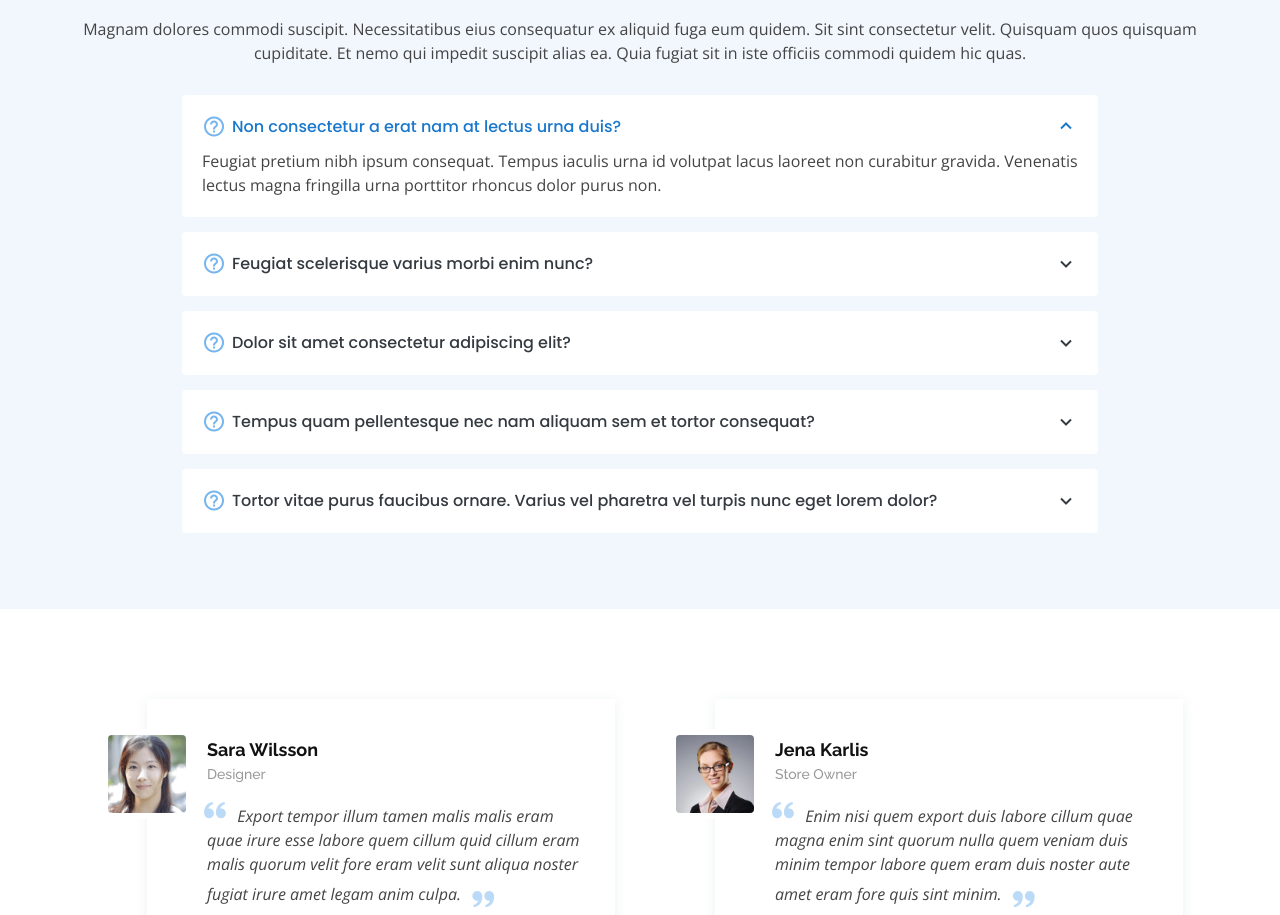
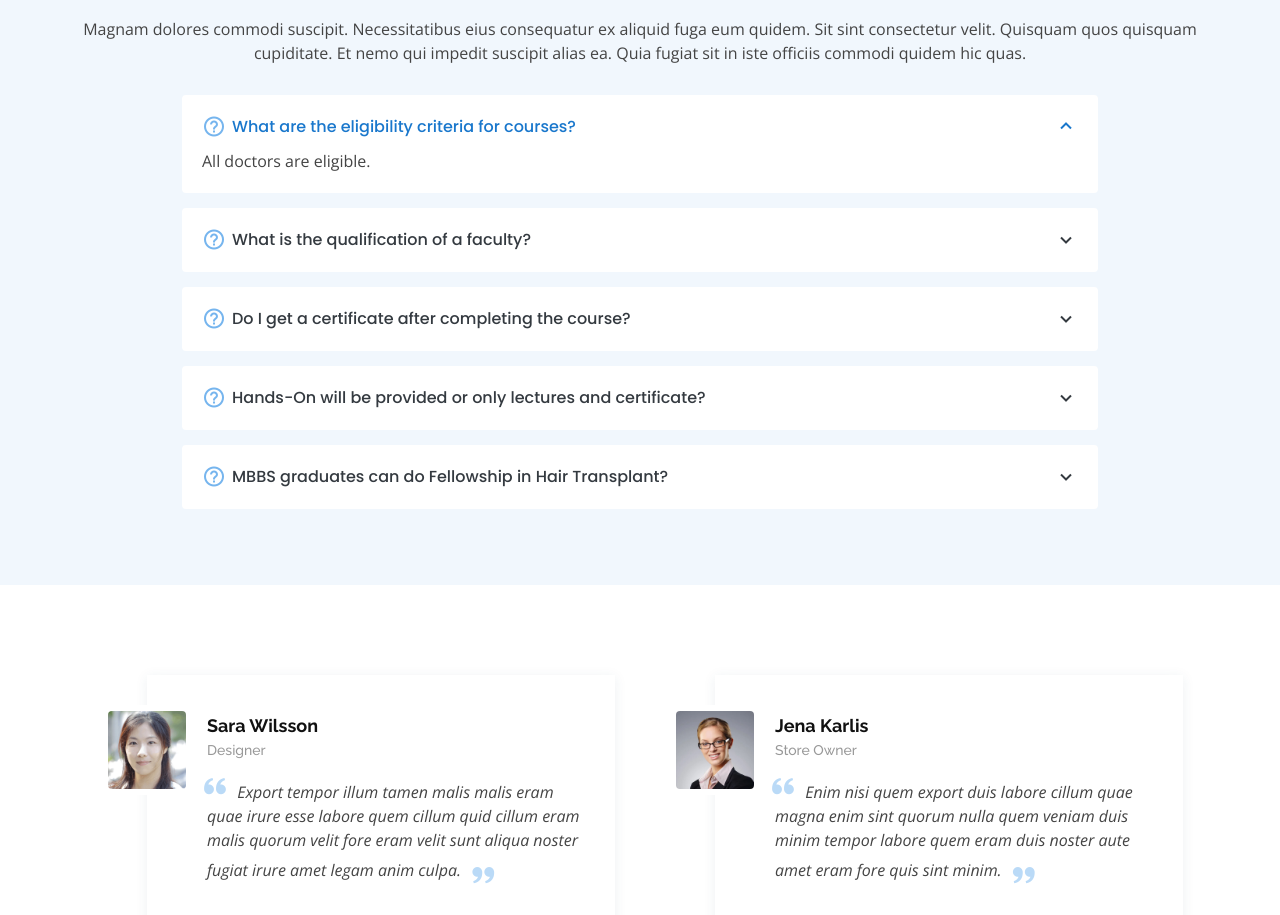
Before and after one commit to iamcsindia/iamcsindia.github.io, a plain HTML site: page index.html in a window 1280 px wide. Shown: the part 3896-4811 px from the top of the page. Drawn offline with nearby package versions, Linux system fonts and the light colour scheme.

Commit message:
updated frequent questions and answers.

```diff
--- a/index.html
+++ b/index.html
@@ -332,46 +332,46 @@
         <div class="faq-list">
           <ul>
             <li data-aos="fade-up">
-              <i class="bx bx-help-circle icon-help"></i> <a data-bs-toggle="collapse" class="collapse" data-bs-target="#faq-list-1">Non consectetur a erat nam at lectus urna duis? <i class="bx bx-chevron-down icon-show"></i><i class="bx bx-chevron-up icon-close"></i></a>
+              <i class="bx bx-help-circle icon-help"></i> <a data-bs-toggle="collapse" class="collapse" data-bs-target="#faq-list-1">What are the eligibility criteria for courses? <i class="bx bx-chevron-down icon-show"></i><i class="bx bx-chevron-up icon-close"></i></a>
               <div id="faq-list-1" class="collapse show" data-bs-parent=".faq-list">
                 <p>
-                  Feugiat pretium nibh ipsum consequat. Tempus iaculis urna id volutpat lacus laoreet non curabitur gravida. Venenatis lectus magna fringilla urna porttitor rhoncus dolor purus non.
+                  All doctors are eligible.
                 </p>
               </div>
             </li>
 
             <li data-aos="fade-up" data-aos-delay="100">
-              <i class="bx bx-help-circle icon-help"></i> <a data-bs-toggle="collapse" data-bs-target="#faq-list-2" class="collapsed">Feugiat scelerisque varius morbi enim nunc? <i class="bx bx-chevron-down icon-show"></i><i class="bx bx-chevron-up icon-close"></i></a>
+              <i class="bx bx-help-circle icon-help"></i> <a data-bs-toggle="collapse" data-bs-target="#faq-list-2" class="collapsed">What is the qualification of a faculty? <i class="bx bx-chevron-down icon-show"></i><i class="bx bx-chevron-up icon-close"></i></a>
               <div id="faq-list-2" class="collapse" data-bs-parent=".faq-list">
                 <p>
-                  Dolor sit amet consectetur adipiscing elit pellentesque habitant morbi. Id interdum velit laoreet id donec ultrices. Fringilla phasellus faucibus scelerisque eleifend donec pretium. Est pellentesque elit ullamcorper dignissim. Mauris ultrices eros in cursus turpis massa tincidunt dui.
+                  Our doctors are Plastic Surgeon, Dermatologists and Facial Plastic Surgeons.
                 </p>
               </div>
             </li>
 
             <li data-aos="fade-up" data-aos-delay="200">
-              <i class="bx bx-help-circle icon-help"></i> <a data-bs-toggle="collapse" data-bs-target="#faq-list-3" class="collapsed">Dolor sit amet consectetur adipiscing elit? <i class="bx bx-chevron-down icon-show"></i><i class="bx bx-chevron-up icon-close"></i></a>
+              <i class="bx bx-help-circle icon-help"></i> <a data-bs-toggle="collapse" data-bs-target="#faq-list-3" class="collapsed">Do I get a certificate after completing the course?<i class="bx bx-chevron-down icon-show"></i><i class="bx bx-chevron-up icon-close"></i></a>
               <div id="faq-list-3" class="collapse" data-bs-parent=".faq-list">
                 <p>
-                  Eleifend mi in nulla posuere sollicitudin aliquam ultrices sagittis orci. Faucibus pulvinar elementum integer enim. Sem nulla pharetra diam sit amet nisl suscipit. Rutrum tellus pellentesque eu tincidunt. Lectus urna duis convallis convallis tellus. Urna molestie at elementum eu facilisis sed odio morbi quis
+                  Upon successful completion of the course, students will be issued a certificate.
                 </p>
               </div>
             </li>
 
             <li data-aos="fade-up" data-aos-delay="300">
-              <i class="bx bx-help-circle icon-help"></i> <a data-bs-toggle="collapse" data-bs-target="#faq-list-4" class="collapsed">Tempus quam pellentesque nec nam aliquam sem et tortor consequat? <i class="bx bx-chevron-down icon-show"></i><i class="bx bx-chevron-up icon-close"></i></a>
+              <i class="bx bx-help-circle icon-help"></i> <a data-bs-toggle="collapse" data-bs-target="#faq-list-4" class="collapsed">Hands-On will be provided or only lectures and certificate?<i class="bx bx-chevron-down icon-show"></i><i class="bx bx-chevron-up icon-close"></i></a>
               <div id="faq-list-4" class="collapse" data-bs-parent=".faq-list">
                 <p>
-                  Molestie a iaculis at erat pellentesque adipiscing commodo. Dignissim suspendisse in est ante in. Nunc vel risus commodo viverra maecenas accumsan. Sit amet nisl suscipit adipiscing bibendum est. Purus gravida quis blandit turpis cursus in.
+                  Certificate will be provided after completion of the course with Extensive Hands-On.
                 </p>
               </div>
             </li>
 
             <li data-aos="fade-up" data-aos-delay="400">
-              <i class="bx bx-help-circle icon-help"></i> <a data-bs-toggle="collapse" data-bs-target="#faq-list-5" class="collapsed">Tortor vitae purus faucibus ornare. Varius vel pharetra vel turpis nunc eget lorem dolor? <i class="bx bx-chevron-down icon-show"></i><i class="bx bx-chevron-up icon-close"></i></a>
+              <i class="bx bx-help-circle icon-help"></i> <a data-bs-toggle="collapse" data-bs-target="#faq-list-5" class="collapsed">MBBS graduates can do Fellowship in Hair Transplant? <i class="bx bx-chevron-down icon-show"></i><i class="bx bx-chevron-up icon-close"></i></a>
               <div id="faq-list-5" class="collapse" data-bs-parent=".faq-list">
                 <p>
-                  Laoreet sit amet cursus sit amet dictum sit amet justo. Mauris vitae ultricies leo integer malesuada nunc vel. Tincidunt eget nullam non nisi est sit amet. Turpis nunc eget lorem dolor sed. Ut venenatis tellus in metus vulputate eu scelerisque.
+                  Only Plastic Surgeons, Dermatologists and Maxillofacial Surgeons are eligible for  Fellowship in Hair Transplant.
                 </p>
               </div>
             </li>
```
